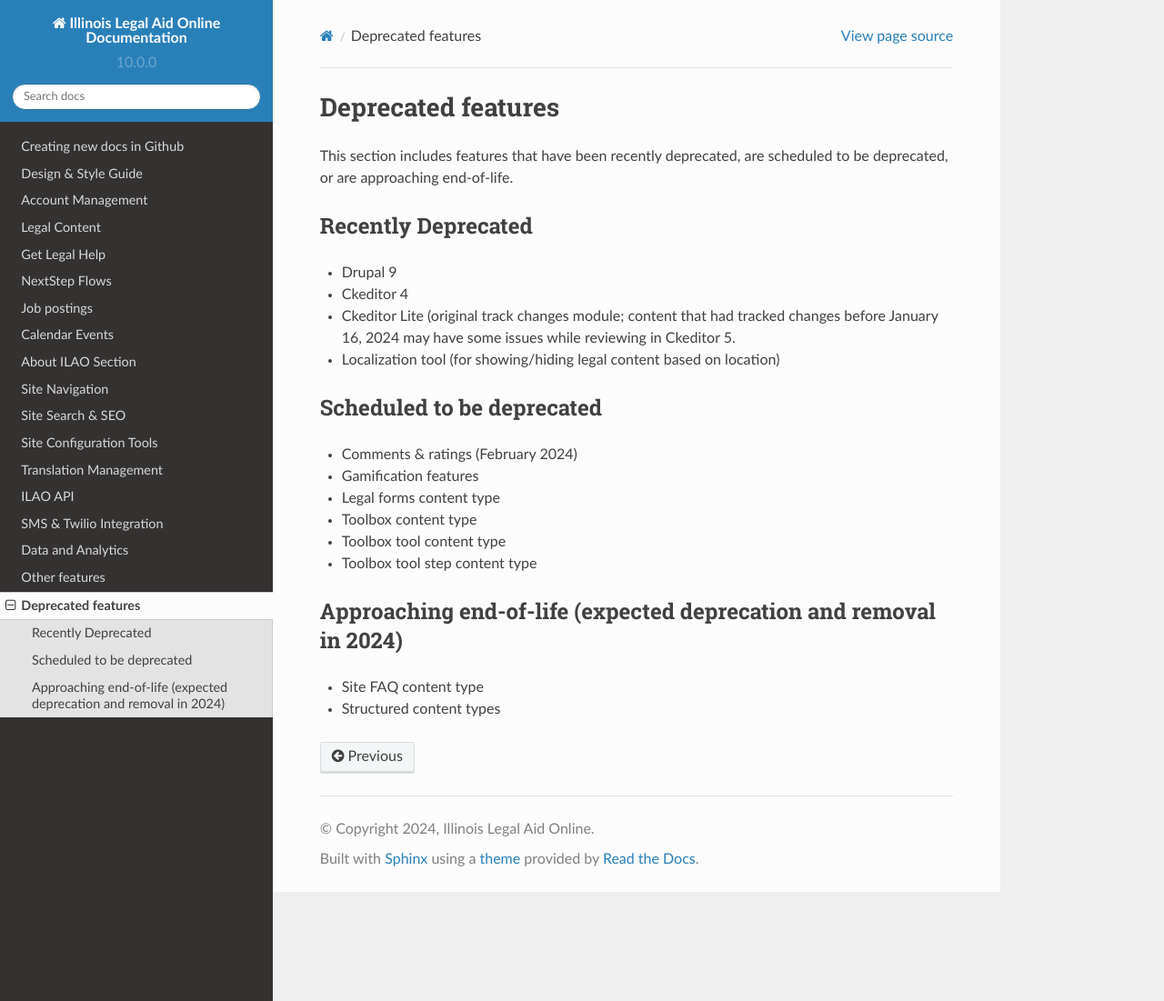
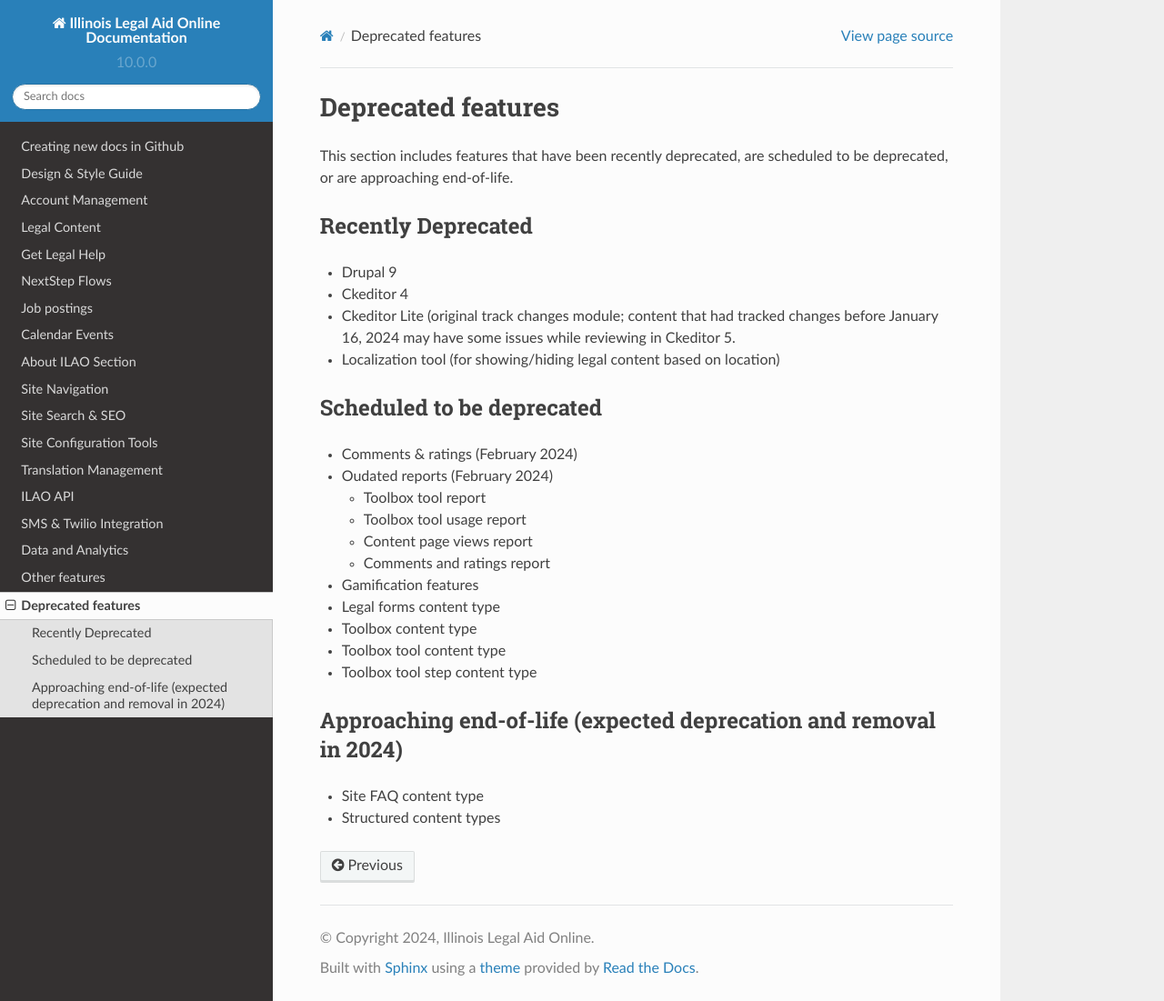
Before and after one commit to IllinoisLegalAidOnline/website-docs, a Sphinx documentation site: the page built from docs/source/deprecated_features.rst, in a window 1280 px wide and 1101 px high. Shown: the whole window at 91% size. Built offline with Sphinx 7.4.7 and the Read the Docs theme 2.0.0, drawn with Linux system fonts in a browser that asks for light colours.

Commit message:
Updated depcrated list to include reports

```diff
--- a/docs/source/deprecated_features.rst
+++ b/docs/source/deprecated_features.rst
@@ -16,6 +16,13 @@ Scheduled to be deprecated
 ============================
 
 * Comments & ratings (February 2024)
+* Oudated reports (February 2024)
+
+  * Toolbox tool report
+  * Toolbox tool usage report
+  * Content page views report
+  * Comments and ratings report
+
 * Gamification features
 * Legal forms content type
 * Toolbox content type
```
